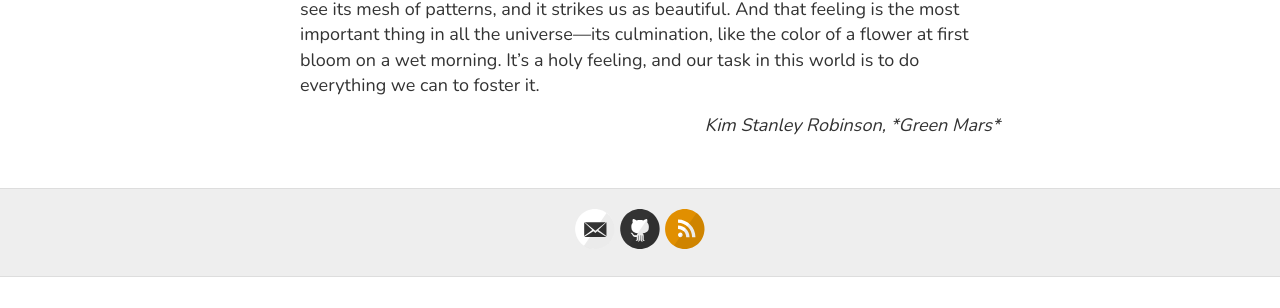
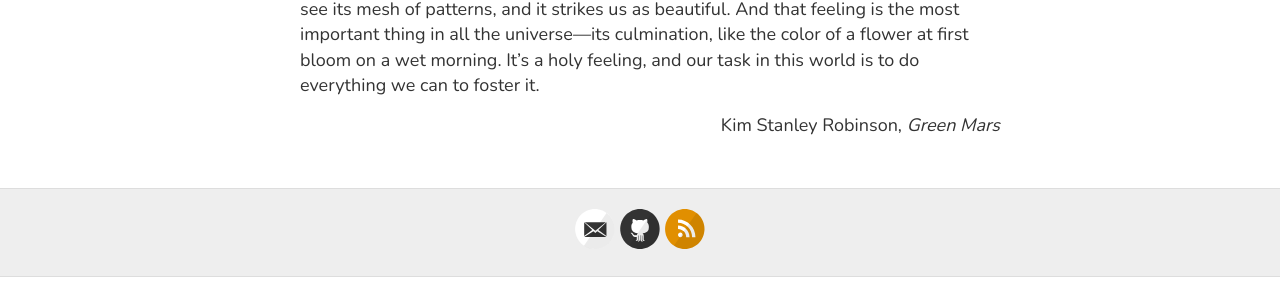
Before and after one commit to heptarch/heptarch.github.io, a Jekyll site: the page built from about.md, in a window 1280 px wide. Shown: the part 381-689 px from the top of the page. Built offline with Jekyll 4.4.1, drawn with Linux system fonts in a browser that asks for light colours.

Commit message:
Update about.md

```diff
--- a/about.md
+++ b/about.md
@@ -19,4 +19,4 @@ first bloom on a wet morning. It’s a holy feeling, and our task in
 this world is to do everything we can to foster it.
 </span>
 
-<div style="text-align: right"><i>Kim Stanley Robinson, *Green Mars*</i> </div>
+<div style="text-align: right">Kim Stanley Robinson, <i>Green Mars</i> </div>
```
